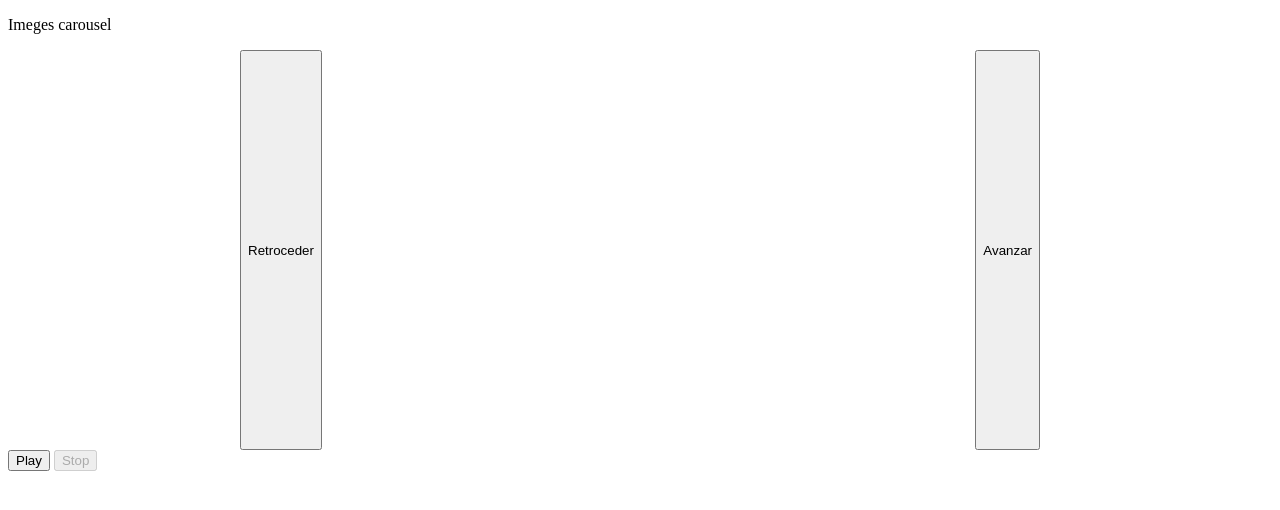
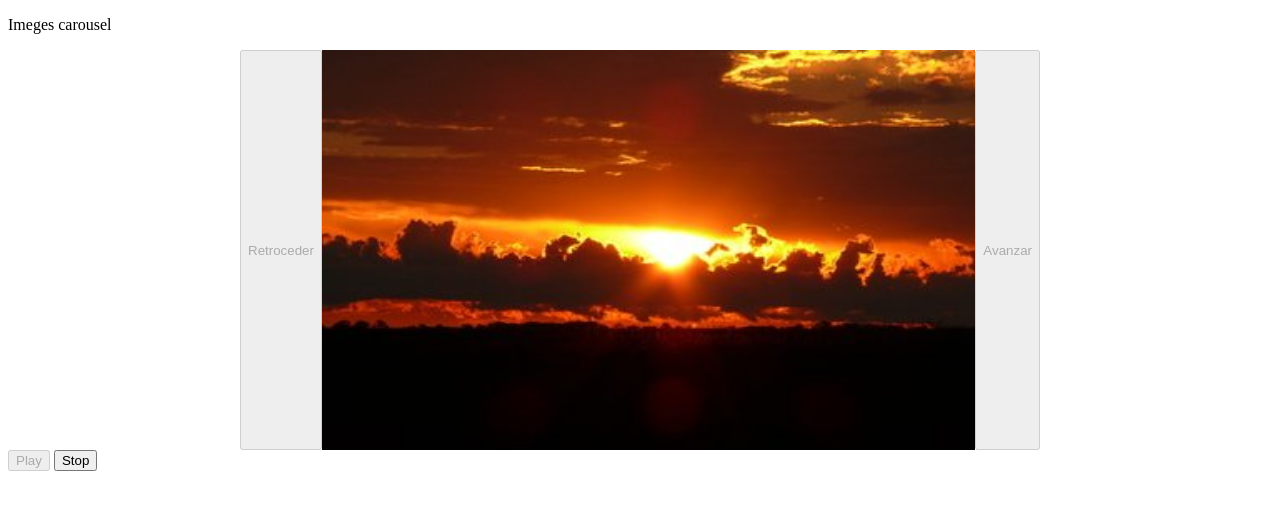
Before and after one commit to ricardperaltaDAWm6/carousel-Jofr3, a plain HTML site: page index.html in a window 1280 px wide. Both pictures are taken after a click on the button "Play". Drawn offline with Linux system fonts and the light colour scheme.

Commit message:
primer commit

```diff
--- a/index.html
+++ b/index.html
@@ -3,7 +3,6 @@
 <head>
     <!-- head definitions go here -->
     <title>Example</title>
-    <script language="Javascript" type="text/javascript" src="script.js"></script>
     <link rel="stylesheet" type="text/css" href="style.css" media="screen"/>
 </head>
 <body>
@@ -18,5 +17,6 @@
     <button id="play">Play</button>
     <button id="stop" disabled>Stop</button>
 </div>
+<script type="text/javascript" src="script.js"></script>
 </body>
 </html>
--- a/script.js
+++ b/script.js
@@ -3,18 +3,21 @@ window.onload = function () {
 
     // Añadir las tres imágenes del directorio "img" al array IMAGENES.
     const IMAGENES = [];
+    IMAGENES[0] = 'img/img1.jpg';
+    IMAGENES[1] = 'img/img2.jpg';
+    IMAGENES[2] = 'img/img3.jpg';
 
-    const TIEMPO_INTERVALO_MILESIMAS_SEG = 1000;
+    const TIEMPO_INTERVALO_MILESIMAS_SEG = 500;
 
     // posición actual guarda el indice de la imágen que se está mostrando (del array IMAGENES)
     let posicionActual = 0;
 
     // variables con los elementos del DOM HTML, aplicar el selector necesario.
-    let $botonRetroceder
-    let $botonAvanzar
-    let $imagen
-    let $botonPlay
-    let $botonStop
+    let $botonRetroceder = document.getElementById('retroceder');
+    let $botonAvanzar = document.getElementById('avanzar');
+    let $imagen = document.getElementById('imagen');
+    let $botonPlay = document.getElementById('play');
+    let $botonStop = document.getElementById('stop');
 
     // Identificador del proceso que se ejecuta con setInterval().
     let intervalo;
@@ -25,18 +28,49 @@ window.onload = function () {
      * Funcion que cambia la foto en la siguiente posicion
      */
     function pasarFoto() {
+        switch (posicionActual) {
+            case 0:
+                posicionActual++;
+                console.log(posicionActual);
+                break;
+            case 1:
+                posicionActual++;
+                console.log(posicionActual);
+                break;
+            case 2:
+                posicionActual = 0;
+                console.log(posicionActual);
+                break;
+        }
+
         // se incrementa el indice (posicionActual)
 
         // ...y se muestra la imagen que toca.
+        renderizarImagen();
     }
 
     /**
      * Funcion que cambia la foto en la anterior posicion
      */
     function retrocederFoto() {
+        switch (posicionActual) {
+            case 0:
+                posicionActual = 2;
+                console.log(posicionActual);
+                break;
+            case 1:
+                posicionActual = 0;
+                console.log(posicionActual);
+                break;
+            case 2:
+                posicionActual = 1;
+                console.log(posicionActual);
+                break;
+        }
         // se incrementa el indice (posicionActual)
 
         // ...y se muestra la imagen que toca.
+        renderizarImagen();
     }
 
     /**
@@ -50,6 +84,12 @@ window.onload = function () {
      * Activa el autoplay de la imagen
      */
     function playIntervalo() {
+        intervalo = setInterval(pasarFoto, TIEMPO_INTERVALO_MILESIMAS_SEG);
+        setInterval(intervalo);
+        $botonStop.disabled = false;
+        $botonPlay.disabled = true;
+        $botonRetroceder.disabled = true;
+        $botonAvanzar.disabled = true;
         // Documentación de la función setInterval: https://developer.mozilla.org/en-US/docs/Web/API/setInterval
         // Mediante la función setInterval() se ejecuta la función pasarFoto cada TIEMPO_INTERVALO_MILESIMAS_SEG.
 
@@ -62,14 +102,39 @@ window.onload = function () {
      * Para el autoplay de la imagen
      */
     function stopIntervalo() {
+        clearInterval(intervalo);
+        $botonStop.disabled = true;
+        $botonPlay.disabled = false;
+        $botonRetroceder.disabled = false;
+        $botonAvanzar.disabled = false;
         // Desactivar la ejecución de intervalo.
 
         // Activamos los botones de control. Utilizando setAttribute y removeAttribute.
     }
 
+    let zoom = 1;
+    const speed = 0.1;
+
+    document.addEventListener("wheel", function(e) {
+
+        if(e.deltaY > 0){
+            $imagen.style.transform = `scale(${zoom += speed})`;
+            console.log(zoom);
+        }else{
+            $imagen.style.transform = `scale(${zoom -= speed})`;
+            console.log(zoom);
+        }
+
+    });
+
+
+
     // Eventos
     // Añadimos los evenntos necesarios para cada boton. Mediante addEventListener.
-
+    $botonPlay.addEventListener("click", playIntervalo);
+    $botonStop.addEventListener("click", stopIntervalo);
+    $botonAvanzar.addEventListener("click", pasarFoto);
+    $botonRetroceder.addEventListener("click", retrocederFoto);
     // Iniciar
     renderizarImagen();
 }
--- a/style.css
+++ b/style.css
@@ -2,6 +2,7 @@
     max-width: 800px;
     margin: 0 auto;
     display: flex;
+    overflow: hidden;
 }
 
 #imagen {
@@ -9,3 +10,11 @@
     height: 400px;
     background-size: cover;
 }
+
+#avanzar {
+    z-index: 2;
+}
+
+#retroceder {
+    z-index: 2;
+}
```
Lines whose indentation alone changed are shown as unchanged.
